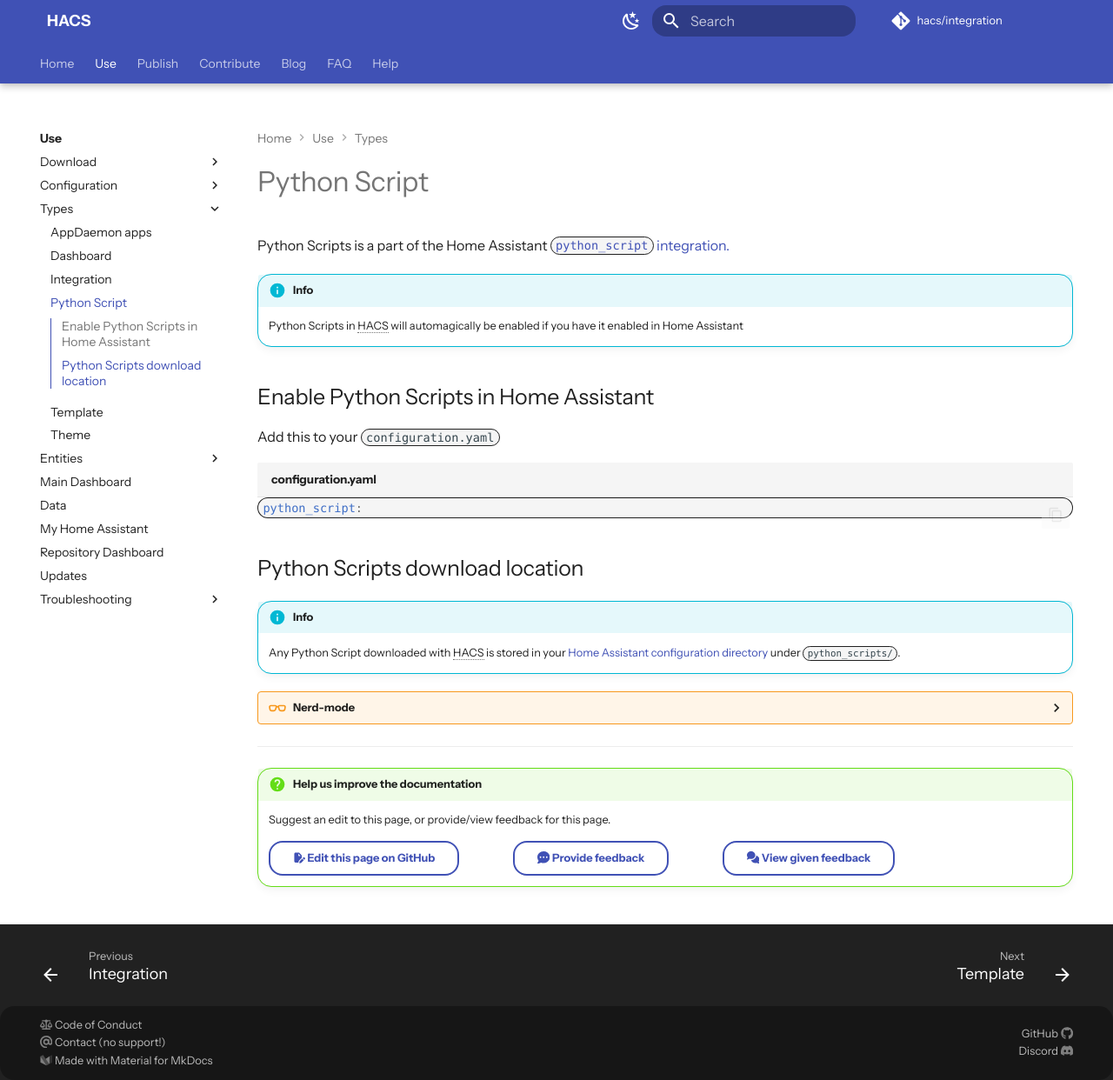
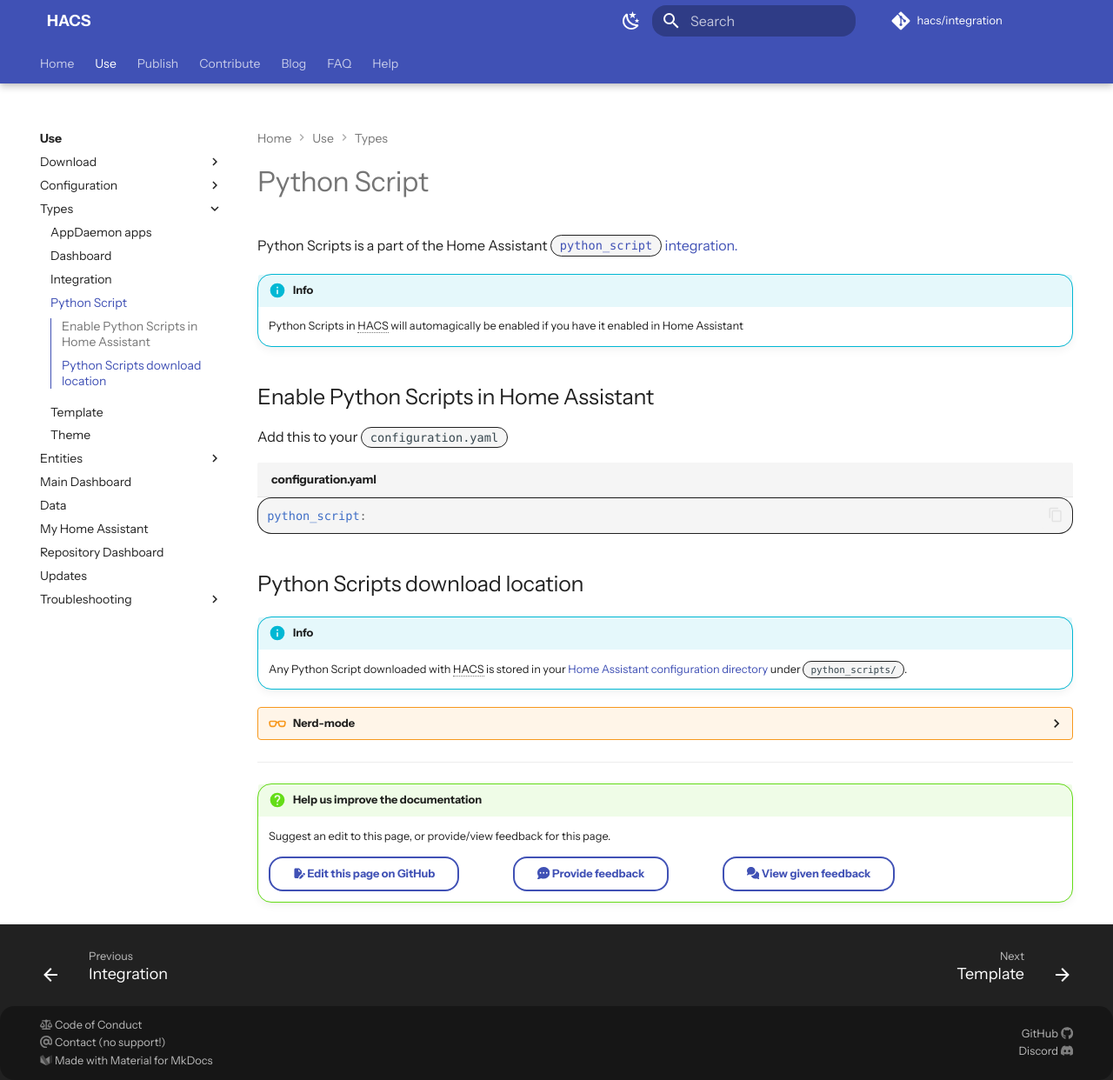
Before and after one commit to hacs/documentation, an MkDocs documentation site: the page built from source/docs/use/type/python_script.md, in a window 1280 px wide and 1242 px high. Shown: the whole window at 87% size. Built offline with MkDocs 1.6.1 and Material for MkDocs 9.7.7, drawn with Linux system fonts in a browser that asks for light colours; some web fonts are replaced; plug-ins that fetch from the network failed and are left out; comment, search, counter and statistics services are not loaded.

Commit message:
More style fixes

```diff
--- a/source/assets/stylesheets/extra.css
+++ b/source/assets/stylesheets/extra.css
@@ -19,6 +19,7 @@
     text-align: center;
     max-width: 720px;
 }
+
 .feedback-actions a {
     word-break: normal;
 }
@@ -27,7 +28,8 @@
     display: none;
 }
 
-img[src$="#only-light"], img[src$="#only-dark"]{
+img[src$="#only-light"],
+img[src$="#only-dark"] {
     border-radius: 6px;
     outline: 3px solid var(--md-default-bg-color);
     outline-offset: -1.5px;
@@ -60,9 +62,11 @@ a.generated-grid-link p:last-of-type {
     .footer-right-links {
         text-align: right;
     }
+
     .twemoji.left-icon {
         display: none;
     }
+
     .twemoji.right-icon {
         display: inline-flex;
     }
@@ -79,12 +83,14 @@ a.generated-grid-link p:last-of-type {
 .md-typeset details.nerd-mode {
     border-color: rgb(247, 152, 29);
 }
-.md-typeset .nerd-mode > .admonition-title,
-.md-typeset .nerd-mode > summary {
+
+.md-typeset .nerd-mode>.admonition-title,
+.md-typeset .nerd-mode>summary {
     background-color: rgba(247, 152, 29, 0.1);
 }
-.md-typeset .nerd-mode > .admonition-title::before,
-.md-typeset .nerd-mode > summary::before {
+
+.md-typeset .nerd-mode>.admonition-title::before,
+.md-typeset .nerd-mode>summary::before {
     background-color: rgb(247, 152, 29);
     -webkit-mask-image: var(--md-admonition-icon--nerd-mode);
     mask-image: var(--md-admonition-icon--nerd-mode);
@@ -94,12 +100,14 @@ a.generated-grid-link p:last-of-type {
 .md-typeset details.prerequisites {
     border-color: rgb(0, 128, 0);
 }
-.md-typeset .prerequisites > .admonition-title,
-.md-typeset .prerequisites > summary {
+
+.md-typeset .prerequisites>.admonition-title,
+.md-typeset .prerequisites>summary {
     background-color: rgba(0, 128, 0, 0.1);
 }
-.md-typeset .prerequisites > .admonition-title::before,
-.md-typeset .prerequisites > summary::before {
+
+.md-typeset .prerequisites>.admonition-title::before,
+.md-typeset .prerequisites>summary::before {
     background-color: rgb(0, 128, 0);
     -webkit-mask-image: var(--md-admonition-icon--prerequisites);
     mask-image: var(--md-admonition-icon--prerequisites);
@@ -110,12 +118,23 @@ a.generated-grid-link p:last-of-type {
     mask-image: var(--md-admonition-icon--failure);
 }
 
-  input, form, div, code, a, .md-button {
+.md-source__repository.md-source__repository--active {
+    padding-right: 0.5em;
+}
+
+input,
+form,
+div,
+code,
+a,
+.md-button {
     border-radius: var(--hacs-border-radius) !important;
 }
 
 code {
     font-size: 0.8em;
     border: .1px solid var(--md-default-fg-color);
-    padding: 0.1em 0.4em !important;
+    padding: 0.25em 0.75em !important;
+    min-height: 42px;
+    align-content: center;
 }
```
Lines whose indentation alone changed are shown as unchanged.
